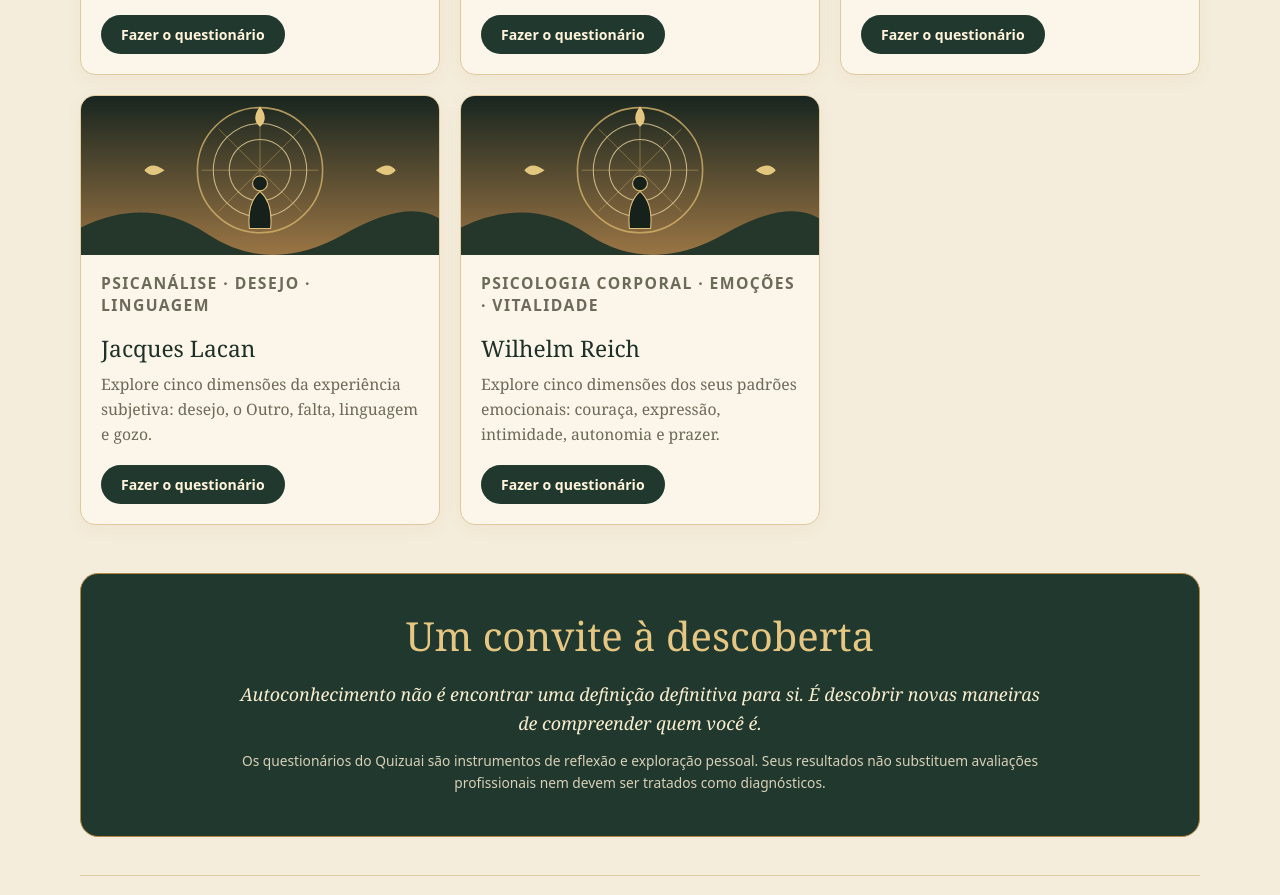
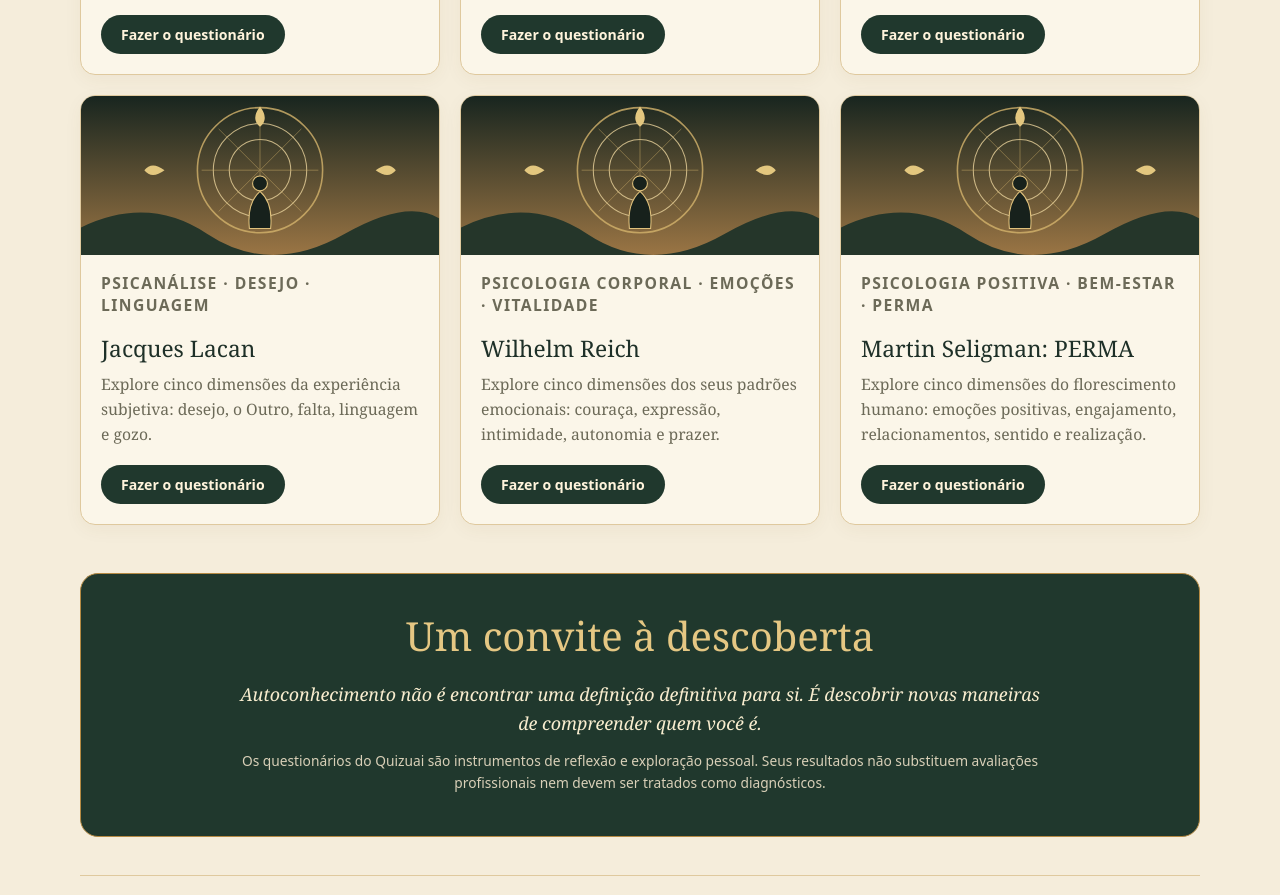
Before and after one commit to Tikmilik/quizuai, a plain HTML site: page index.html in a window 1280 px wide. Shown: the part 1362-2257 px from the top of the page. Drawn offline with Linux system fonts and the light colour scheme.

Commit message:
Add Martin Seligman PERMA quiz card

```diff
--- a/index.html
+++ b/index.html
@@ -135,6 +135,15 @@ footer{margin-top:38px;padding:22px 0 38px;border-top:1px solid var(--line);colo
           <a class="btn" href="/wilhelm-reich/">Fazer o questionário</a>
         </div>
       </article>
+      <article class="quiz">
+        <img class="quiz-art" src="assets/junguiana.svg" alt="Ilustração simbólica das dimensões do bem-estar">
+        <div class="quiz-body">
+          <p class="kicker">Psicologia positiva · Bem-estar · PERMA</p>
+          <h3>Martin Seligman: PERMA</h3>
+          <p>Explore cinco dimensões do florescimento humano: emoções positivas, engajamento, relacionamentos, sentido e realização.</p>
+          <a class="btn" href="/martin-seligman-perma/">Fazer o questionário</a>
+        </div>
+      </article>
     </div>
   </section>
 
```
